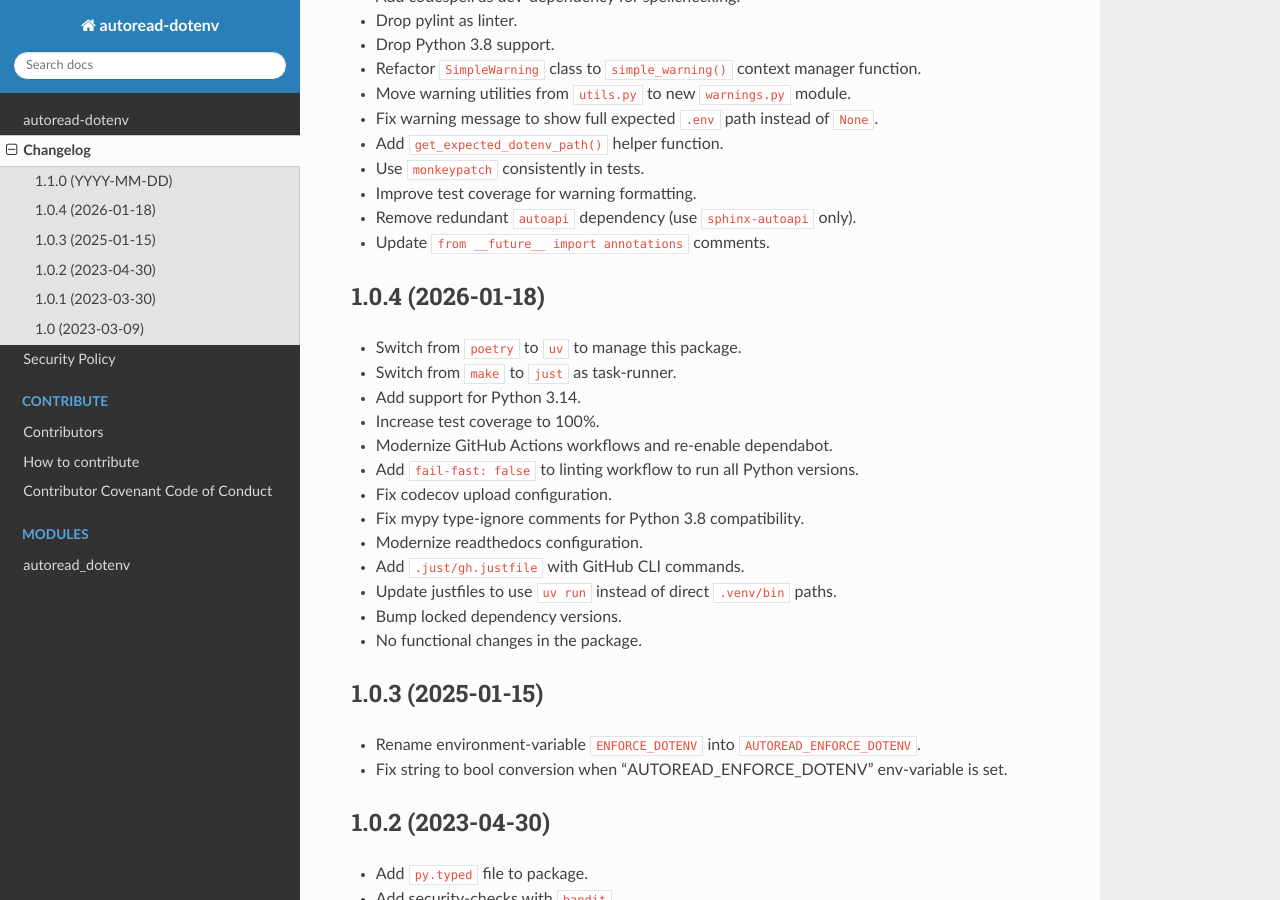
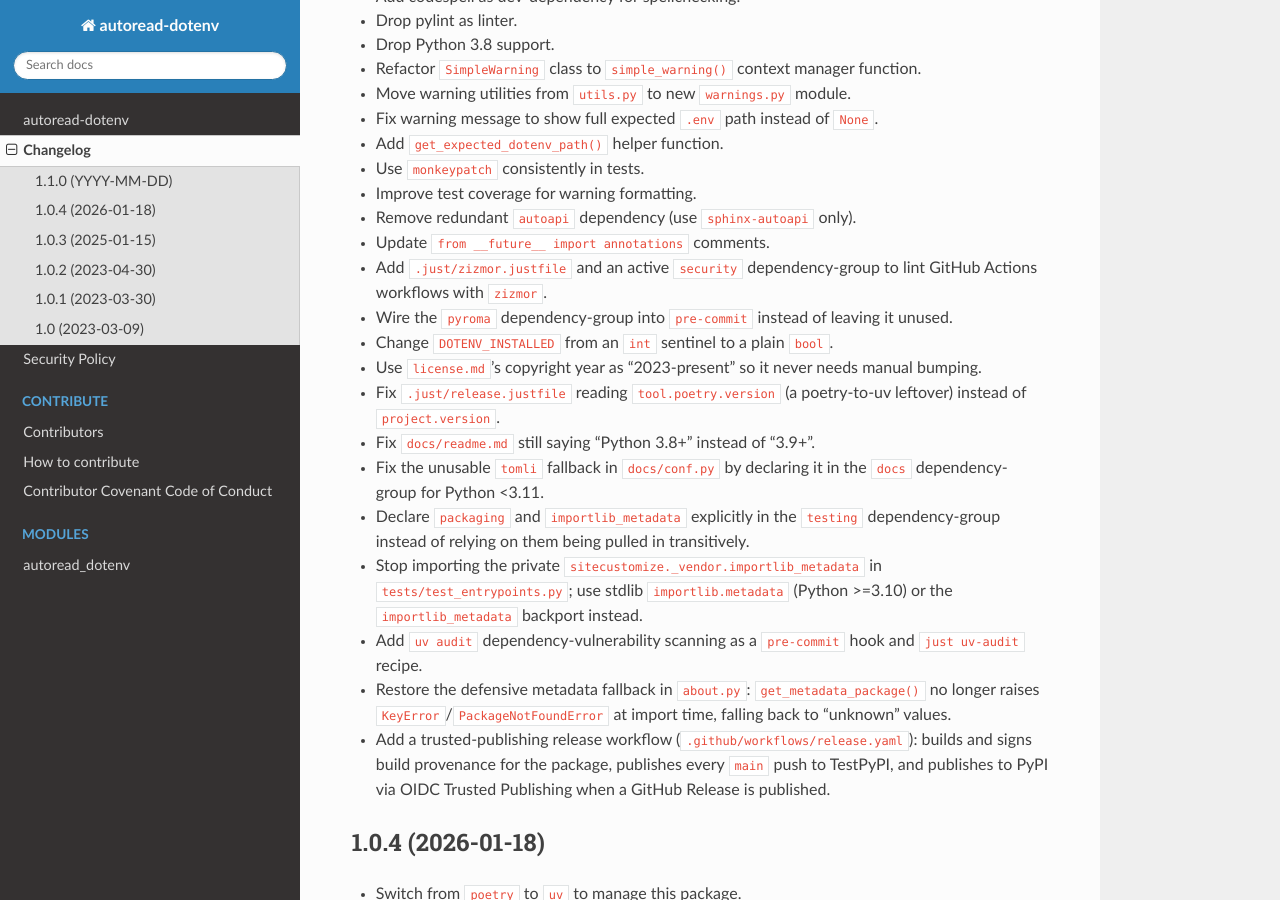
Before and after one commit to libranet/autoread-dotenv, a Sphinx documentation site: the page built from docs/changes.md, in a window 1280 px wide and 900 px high, scrolled down 279 px. Built offline with Sphinx 7.4.7 and the Read the Docs theme 3.1.0, drawn with Linux system fonts in a browser that asks for light colours.

Commit message:
docs/changes.md: log this session's work under 1.1.0
Documents everything landed since the last entry: the zizmor justfile
and security dependency-group, the low-priority/polish fixes, the
release-recipe/README/tomli/packaging/vendored-import fixes, uv audit
scanning, and (from this branch) the about.py defensive fallback and
the trusted-publishing release workflow.

```diff
--- a/docs/changes.md
+++ b/docs/changes.md
@@ -25,6 +25,40 @@ All notable changes to this project will be documented in this file.
 - Remove redundant `autoapi` dependency (use `sphinx-autoapi` only).
 
 - Update `from __future__ import annotations` comments.
+
+- Add `.just/zizmor.justfile` and an active `security` dependency-group to lint GitHub Actions
+  workflows with `zizmor`.
+
+- Wire the `pyroma` dependency-group into `pre-commit` instead of leaving it unused.
+
+- Change `DOTENV_INSTALLED` from an `int` sentinel to a plain `bool`.
+
+- Use `license.md`'s copyright year as "2023-present" so it never needs manual bumping.
+
+- Fix `.just/release.justfile` reading `tool.poetry.version` (a poetry-to-uv leftover) instead of
+  `project.version`.
+
+- Fix `docs/readme.md` still saying "Python 3.8+" instead of "3.9+".
+
+- Fix the unusable `tomli` fallback in `docs/conf.py` by declaring it in the `docs`
+  dependency-group for Python \<3.11.
+
+- Declare `packaging` and `importlib_metadata` explicitly in the `testing` dependency-group
+  instead of relying on them being pulled in transitively.
+
+- Stop importing the private `sitecustomize._vendor.importlib_metadata` in
+  `tests/test_entrypoints.py`; use stdlib `importlib.metadata` (Python >=3.10) or the
+  `importlib_metadata` backport instead.
+
+- Add `uv audit` dependency-vulnerability scanning as a `pre-commit` hook and `just uv-audit`
+  recipe.
+
+- Restore the defensive metadata fallback in `about.py`: `get_metadata_package()` no longer
+  raises `KeyError`/`PackageNotFoundError` at import time, falling back to "unknown" values.
+
+- Add a trusted-publishing release workflow (`.github/workflows/release.yaml`): builds and signs
+  build provenance for the package, publishes every `main` push to TestPyPI, and publishes to
+  PyPI via OIDC Trusted Publishing when a GitHub Release is published.
 
 ## 1.0.4 (2026-01-18)
 
```
